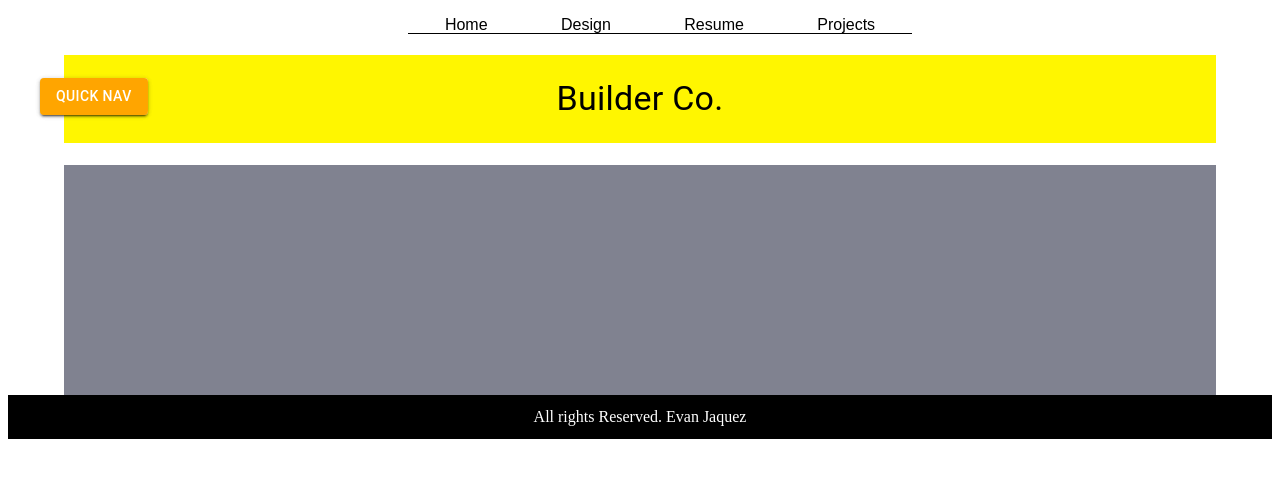
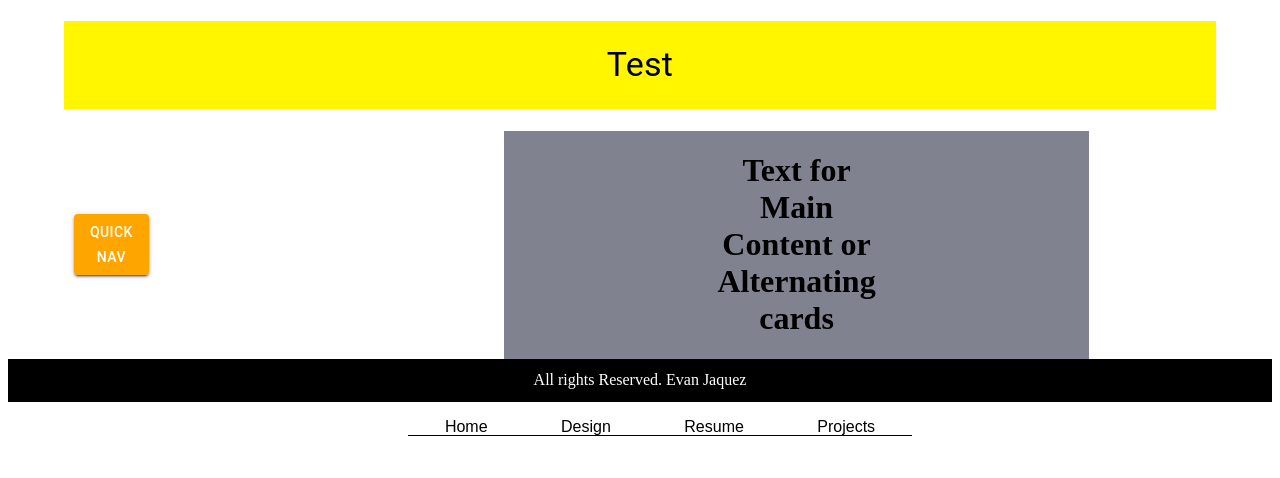
Before and after one commit to jaquevan/builder, a Next.js app: page / in a window 1280 px wide. Shown: the top 478 px of the page. Built offline with nearby package versions, Linux system fonts and the light colour scheme.

Commit message:
trouble shooting divs

```diff
--- a/app/components/SideNavShelf.tsx
+++ b/app/components/SideNavShelf.tsx
@@ -10,6 +10,7 @@ import ListItemIcon from '@mui/material/ListItemIcon';
 import ListItemText from '@mui/material/ListItemText';
 import InboxIcon from '@mui/icons-material/MoveToInbox';
 import MailIcon from '@mui/icons-material/Mail';
+import ArrowForwardIosIcon from '@mui/icons-material/ArrowForwardIos';
 
 export default function TemporaryDrawer() {
     const [open, setOpen] = React.useState(false);
@@ -54,8 +55,6 @@ export default function TemporaryDrawer() {
                 display: 'inline-flex',
                 padding: 0,
                 margin: 0,
-                position: 'absolute',
-                left: 40,
             }}
             >
                 <Button variant="contained" onClick={toggleDrawer(true)} sx={{bgcolor: 'orange'}}>Quick Nav</Button>
--- a/app/design/page.tsx
+++ b/app/design/page.tsx
@@ -1,6 +1,10 @@
+import {Typography, Container} from "@mui/material";
+
 
 export default function Design() {
     return (
-        <h1>Design</h1>
+        <Container>
+            <Typography>This is Design Page</Typography>
+        </Container>
     );
 }
--- a/app/layout.tsx
+++ b/app/layout.tsx
@@ -17,12 +17,12 @@ export default function RootLayout({
 
   return (
     <html lang="en">
-    <NavBar />
+
       <body>
         {children}
       </body>
 
-    <Footer/>
+    <Footer/><NavBar />
     </html>
   );
 }
--- a/app/page.tsx
+++ b/app/page.tsx
@@ -15,19 +15,51 @@ const StyledText = styled.h1`
 
 const StyledDiv = styled.div`
     background-color: rgba(6,11,39,0.51);
-    padding: 10%;
+    padding: 0 18.5%;
+    display: flex;
+    flex-direction: row;
+    margin: 0 30%;
+    width: 50%;
+
+
+    h1 {
+        text-align: center;
+    }
+`;
+
+const DivContainer = styled.div`
+    display: flex;
+    flex-direction: row;
+`;
+
+const QuickNavDiv = styled.div`
+    margin: 0 auto;
+    display: flex;
+    justify-content: center;
+    align-items: center;
+    padding: 10px;
 `;
 
 export default function Home() {
     return (
         <Container>
+
+            {/*Big Header Text For Animations and Logo*/}
             <StyledText>
+                <Typography variant="h4">Test</Typography>
+            </StyledText>
+            <DivContainer>
+
+            <QuickNavDiv>
+                {/*Quick Nav Button that opens a bookshelf*/}
                 <Drawer/>
-                <Typography variant="h4">Builder Co.</Typography>
-            </StyledText>
+            </QuickNavDiv>
             <StyledDiv>
+                <h1>Text for Main Content or Alternating cards</h1>
+            </StyledDiv>
 
-            </StyledDiv>
+
+            </DivContainer>
         </Container>
 
     );
```
